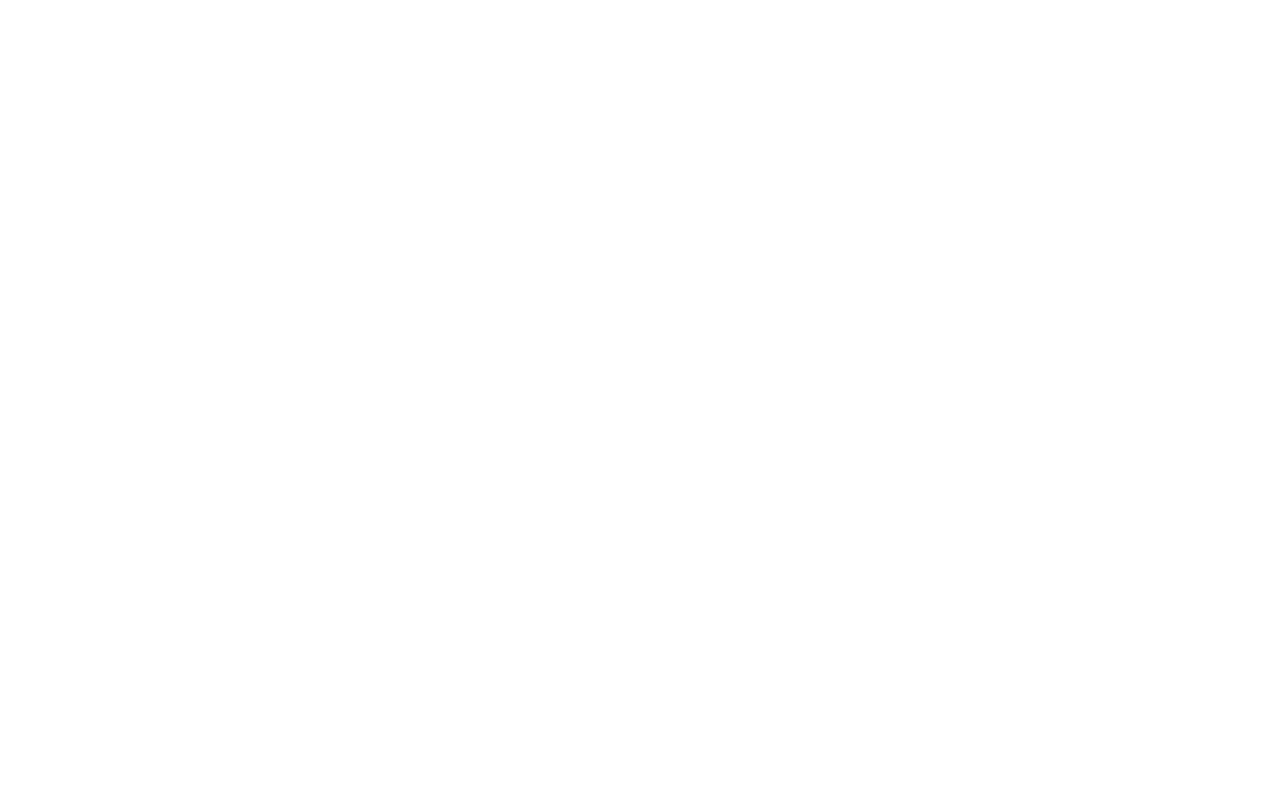
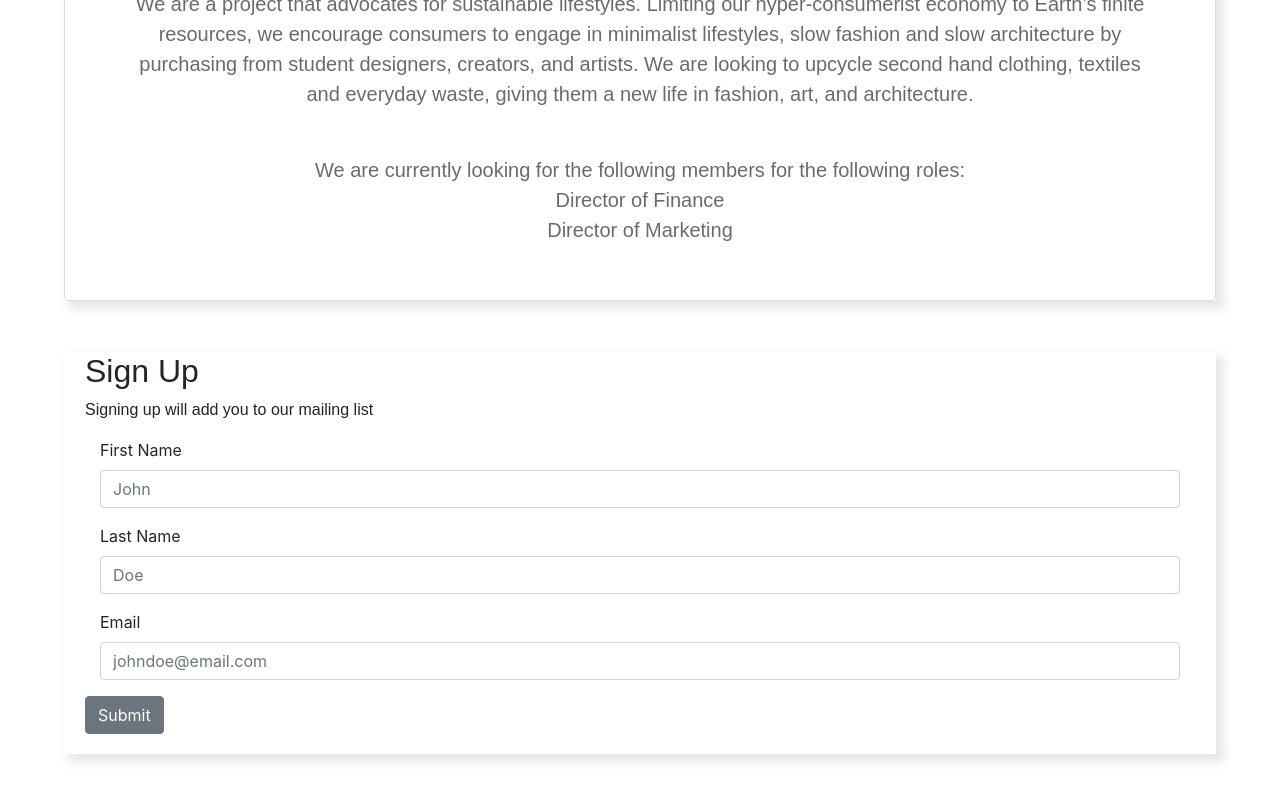
Before and after one commit to muhammadskhattak/ecomode, a React (Create React App) app: page /signup in a window 1280 px wide. Shown: the part 352-1152 px from the top of the page. Before the commit the page ends 800 px from the top, so only its background shows below. Built offline with nearby package versions, Linux system fonts and the light colour scheme.

Commit message:
Updated the signup page to include a form that links to a google form and stores information there.

```diff
--- a/package.json
+++ b/package.json
@@ -3,7 +3,9 @@
   "version": "0.1.0",
   "private": true,
   "dependencies": {
+    "axios": "^0.18.0",
     "bootstrap": "^4.1.3",
+    "form-serialize": "^0.7.2",
     "jquery": "^3.3.1",
     "popper.js": "^1.14.6",
     "react": "^16.6.3",
@@ -13,7 +15,8 @@
     "react-responsive": "^6.0.1",
     "react-router-dom": "^4.3.1",
     "react-scripts": "2.1.1",
-    "reactstrap": "^6.5.0"
+    "reactstrap": "^6.5.0",
+    "string-format": "^2.0.0"
   },
   "scripts": {
     "start": "react-scripts start",
--- /dev/null
+++ b/src/GlobalComponents/Form.js
@@ -0,0 +1,93 @@
+import React, { Component } from 'react';
+import axios from 'axios';
+import { Container, Col, Form, FormGroup, Label, Input, Button } from 'reactstrap';
+import '../Stylesheets/Card.css';
+
+class EcomodeForm extends Component{
+
+    state = {
+        firstname:'',
+        lastname:'',
+        email:''
+    }
+
+    handleFirstNameEdit = event => {
+        this.setState({ firstname: event.target.value });
+    }
+
+    handleLastNameEdit = event => {
+        this.setState({ lastname: event.target.value });
+    }
+
+    handleEmailEdit = event => {
+        this.setState({ email: event.target.value });
+    }
+
+    handleSubmit = event => {
+        event.preventDefault();
+        const person = {
+            firstname: this.state.firstname,
+            lastname: this.state.lastname,
+            email: this.state.email
+        };
+
+        axios.get(`https://script.google.com/macros/s/AKfycbxgPAWdcg81X-Ny3VJuIUF_jLinxZ6xiFOobiU81czWMzpn_ZPX/exec?firstname=${person.firstname}&lastname=${person.lastname}&email=${person.email}`, { person })
+        .then(res => {
+            console.log(res);
+            console.log(res.data);
+        });
+    }
+
+    render = () => {
+        return (
+            <div className='CardContainer'>
+            <Container  className='container'>
+            <h2 style={{fontFamily:"Arial"}}>Sign Up</h2>
+            <p style={{fontFamily:"Arial"}}>Signing up will add you to our mailing list</p>
+            <Form id="test-form" onSubmit={this.handleSubmit}>
+            <Col>
+                <FormGroup>
+                    <Label>First Name</Label>
+                    <Input
+                        type="text"
+                        name="firstname"
+                        id="firstname"
+                        placeholder="John"
+                        onChange={this.handleFirstNameEdit}
+                    />
+                </FormGroup>
+            </Col>
+            <Col>
+                <FormGroup>
+                    <Label>Last Name</Label>
+                    <Input
+                        type="text"
+                        name="lastname"
+                        id="lastname"
+                        placeholder="Doe"
+                        onChange={this.handleLastNameEdit}
+                    />
+                </FormGroup>
+            </Col>
+            <Col>
+                <FormGroup>
+                <Label>Email</Label>
+                <Input
+                    type="email"
+                    name="email"
+                    id="email"
+                    placeholder="johndoe@email.com"
+                    onChange={this.handleEmailEdit}
+                />
+                </FormGroup>
+            </Col>
+            <Button className="button" type="submit" id="submit-form">Submit</Button>
+            <div style={{padding:'10px'}}></div>
+            </Form>
+        </Container>
+        </div>
+        );
+    }
+}
+
+export default EcomodeForm;
--- a/src/Signup/Signup.js
+++ b/src/Signup/Signup.js
@@ -1,14 +1,41 @@
-import React from 'react';
+import React, { Component } from 'react';
 import EcomodeNav from '../GlobalComponents/EcomodeNav';
+import EcomodeForm from '../GlobalComponents/Form';
+import {Card, CardText, CardBody, CardTitle} from 'reactstrap';
 import '../Stylesheets/App.css';
+import '../Stylesheets/Card.css'
 
-const signup = (props) => {
-    return (
-        <div>
-            <EcomodeNav />
-            <p className='paragraph'>Ut a erat vitae turpis sodales elementum. Aliquam pharetra, justo nec mollis dapibus, magna massa placerat nisi, vitae aliquet risus erat sed dolor. Vestibulum vel risus velit. In hac habitasse platea dictumst. Fusce neque sapien, euismod quis nulla quis, mattis semper tellus. Integer vel tortor quis sapien euismod tincidunt. Vivamus aliquam quis quam vitae imperdiet. Cras nunc mauris, tincidunt tincidunt ullamcorper eu, congue at ipsum. Nam ac vehicula elit, eget gravida ex. Praesent porta, massa consequat cursus rutrum, neque purus gravida enim, sit amet maximus justo nunc quis velit. </p>
-        </div>
-    );
-};
+class SignUp extends Component{
 
-export default signup;
+    render() {
+        return (
+            <div>
+                <EcomodeNav />
+                <h1 className="pageHeader">Join our Campaign</h1>
+                <div className="CardContainer">
+                <Card body inverse style={{backgroundColor: "#FFFFFF", borderColor: "#DCDCDC"}}>
+                    <CardBody className="CardBody">
+                    <CardTitle className="CardTitle text-center"> Sustainability can be affordable and chic. No greenwashing guaranteed. </CardTitle>
+                    <CardText className="CardSubtitle text-center">
+                        We are a project that advocates for sustainable lifestyles. Limiting our hyper-consumerist economy to Earth’s finite resources,
+                        we encourage consumers to engage in minimalist lifestyles, slow fashion and slow architecture by purchasing from student designers,
+                        creators, and artists. We are looking to upcycle second hand clothing, textiles and everyday waste, giving them a new life in fashion,
+                        art, and architecture.
+                    </CardText>
+                    <CardText className="CardSubtitle text-center">
+                        We are currently looking for the following members for the following roles:
+                        <br></br>
+                        Director of Finance
+                        <br></br>
+                        Director of Marketing
+                    </CardText>
+                    </CardBody>
+                </Card>
+                </div>
+                <EcomodeForm />
+            </div>
+        );
+    }
+}
+
+export default SignUp;
--- a/src/Stylesheets/App.css
+++ b/src/Stylesheets/App.css
@@ -28,6 +28,8 @@
   font-size: 40px;
   text-align: center;
   padding-top: 10px;
+  padding-left: 5px;
+  padding-right: 5px;
 }
 
 .header {
--- a/src/Stylesheets/Card.css
+++ b/src/Stylesheets/Card.css
@@ -10,7 +10,7 @@
     margin-top: 2%;
     margin-left: 5%;
     margin-right: 5%;
-    margin-bottom: 10%;
+    margin-bottom: 4%;
     box-shadow: 6px 6px 10px 2px rgba(0,0,0,0.1);
   }
 
--- /dev/null
+++ b/src/Stylesheets/Form.css
@@ -0,0 +1,18 @@
+.container{
+    margin: auto;
+    padding-top: 10px;
+    box-shadow: 6px 6px 10px 2px rgba(0,0,0,0.1);
+}
+
+.button {
+    font-family: Arial, Helvetica, sans-serif;
+    font-size: 20px;
+    border: none;
+    background-color: #DCDCDC;
+    color: #6b6b6b;
+    padding: 5px;
+    display: flex;
+    justify-content: center;
+    align-content: center;
+    align-self: center;
+  }
```
Also changed, not shown: 1 other file (tests, documents, lock files or other folders).
